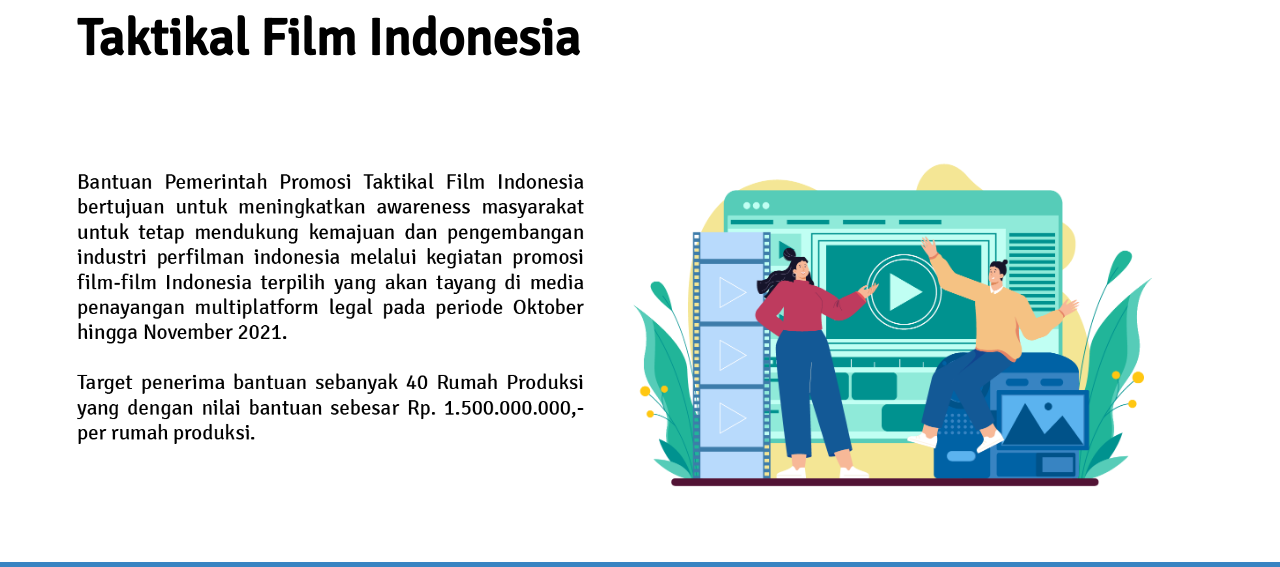
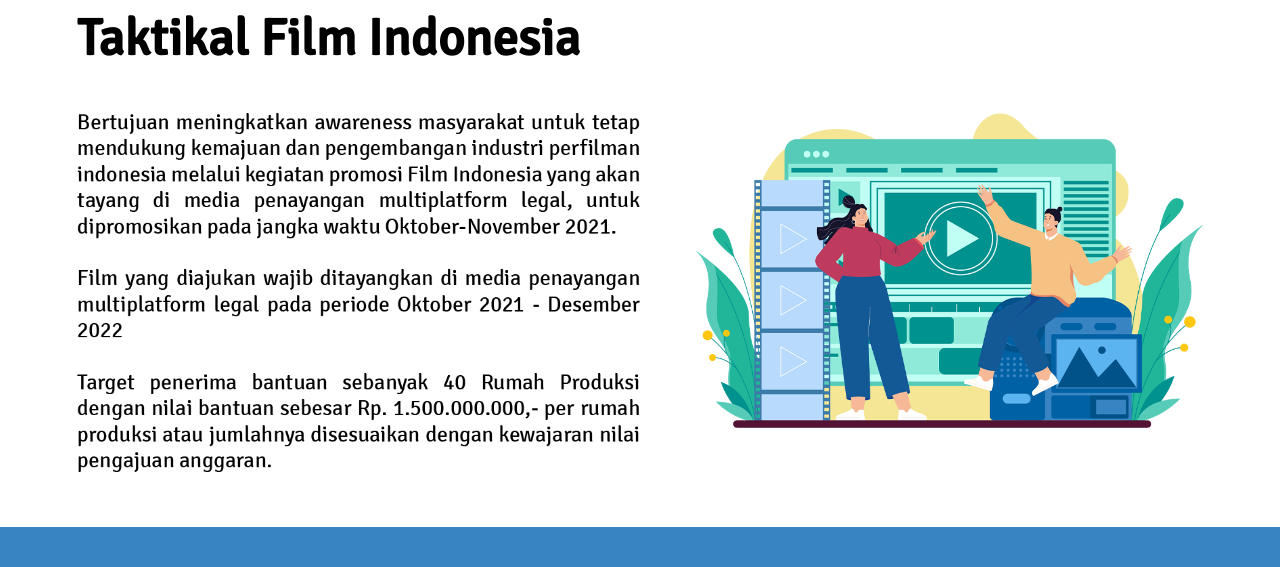
Before and after one commit to farolinar/penkemeparekraf-archive, a React (Create React App) app: page /program in a window 1280 px wide. Shown: the part 853-1420 px from the top of the page. Built offline with nearby package versions, Linux system fonts and the light colour scheme.

Commit message:
Update 2

```diff
--- a/src/js/views/pages/program/Program.scss
+++ b/src/js/views/pages/program/Program.scss
@@ -56,28 +56,28 @@
 
 .our-program-tactical-wrapper {
     color: #000;
-    padding: 10px 6vw;
+    padding: 10px 6vw 50px;
     background-color: #fff;
 
     h2 {
         font-size: 4vw;
         font-weight: 700;
         width: 60%;
-        margin-bottom: 0;
+        // margin-bottom: 0;
     }
 
     .our-program-tactical-content {
         display: flex;
         justify-content: space-between;
-        align-items: center;
+        // align-items: center;
         .our-program-tactical-text {
-            width: 45%;
+            width: 50%;
             img {
                 width: 100%;
             }
         }
         .lazyload-wrapper {
-            width: 55%;
+            width: 45%;
             img {
                 width: 100%;
             }
```
Also changed, not shown: src/assets/img/pages/program/program-tactical-hero.png, src/assets/img/pages/program/program-tactical-text.png.
